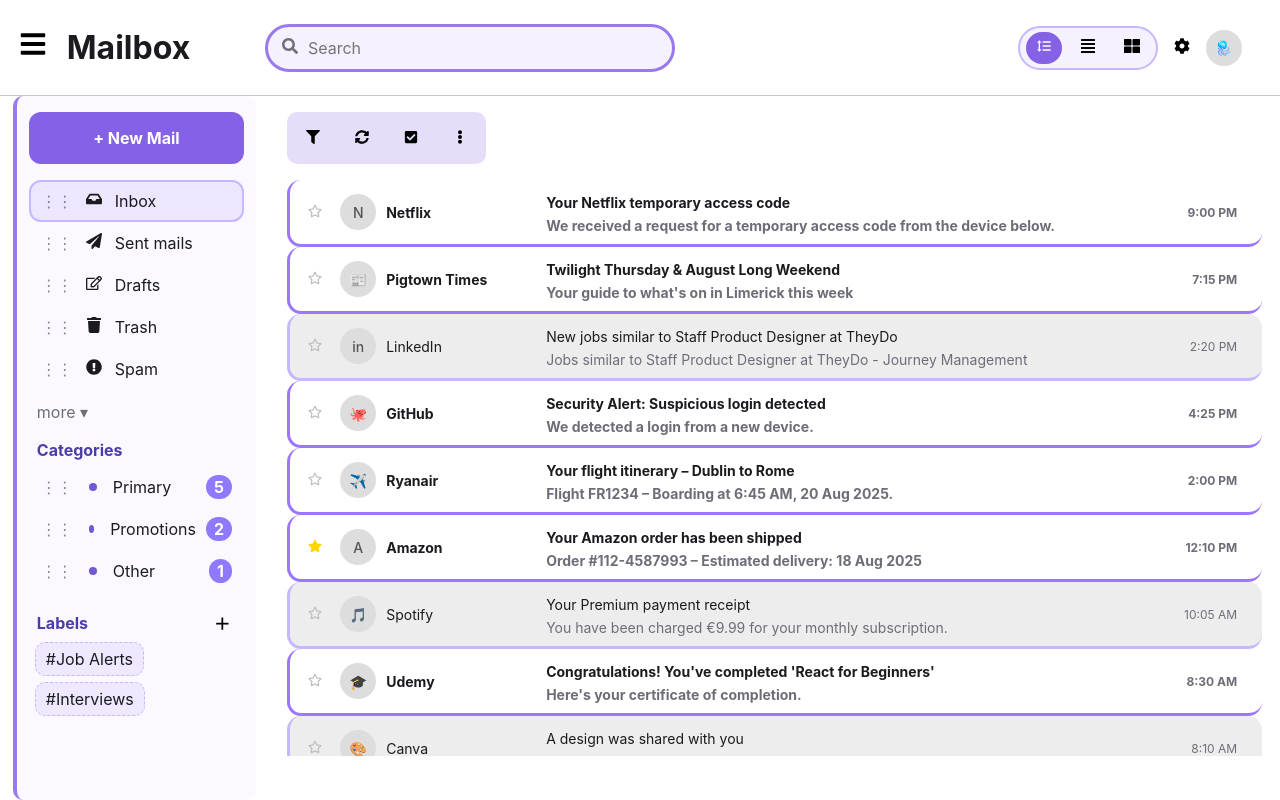
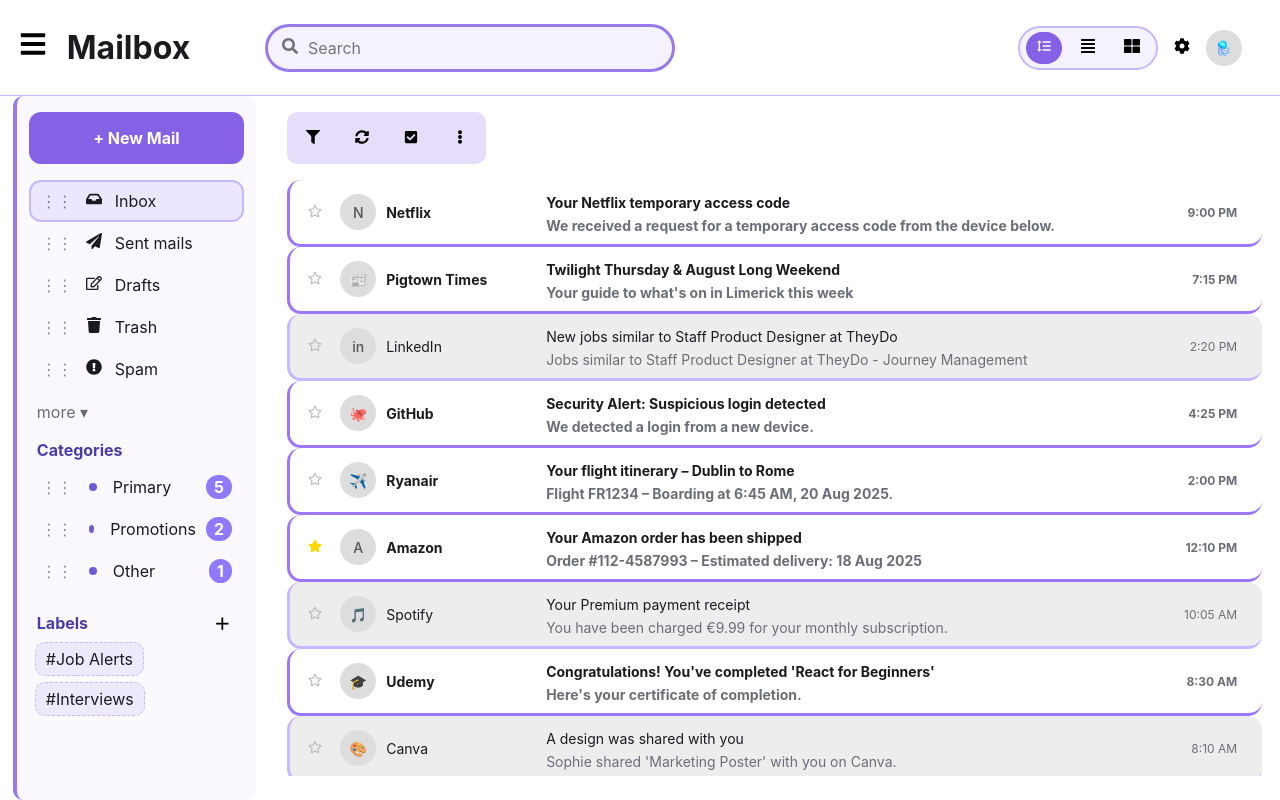
Before and after one commit to suppixie/mailbox, a React (Create React App) app: page / in a window 1280 px wide. Built offline with nearby package versions, Linux system fonts and the light colour scheme.

Commit message:
changed mail-area height

```diff
--- a/src/App.css
+++ b/src/App.css
@@ -98,7 +98,7 @@
   font-size: 14px;
   position: relative;
   flex:1;
-  padding:8px 18px 24px 12px;
+  padding:8px 18px 12px 12px;
   overflow:auto
 }
 .toolbar{
--- a/src/components/InboxViews/InboxComfortable.css
+++ b/src/components/InboxViews/InboxComfortable.css
@@ -2,7 +2,7 @@
     display:flex;
     flex-direction:column;
     padding-left: 1.5vw;
-    max-height: 72vh;
+    max-height: 74.5vh;
     overflow-y: auto;
     width: 100%;
 bottom: 2px;}
--- a/src/components/InboxViews/InboxCondensed.css
+++ b/src/components/InboxViews/InboxCondensed.css
@@ -1,7 +1,7 @@
 .list.condensed{
     display:flex;
     flex-direction:column;
-     max-height: 72vh;
+    max-height: 74.5vh;
     overflow-y: auto;
     width: 100%;
 padding-left: 1.5vw;}
--- a/src/components/InboxViews/InboxGrid.css
+++ b/src/components/InboxViews/InboxGrid.css
@@ -2,7 +2,7 @@
     display:grid;
     grid-template-columns:repeat(2, minmax(45%,1fr));
     column-gap: 1.5vw;
-    max-height: 72vh;
+    max-height: 74.5vh;
     overflow-y: auto;
     width: 100%;
 padding-left: 1.5vw;}
```
